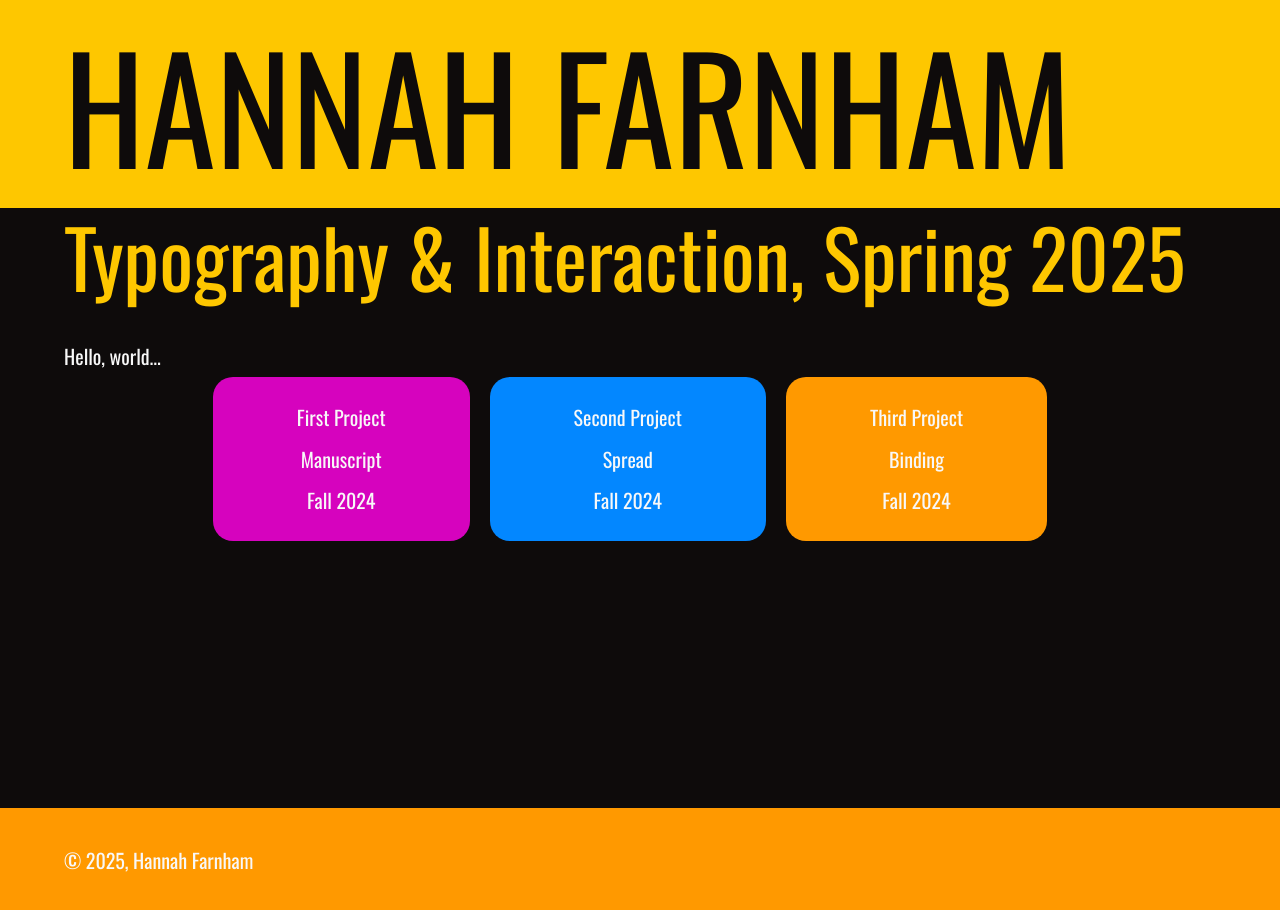
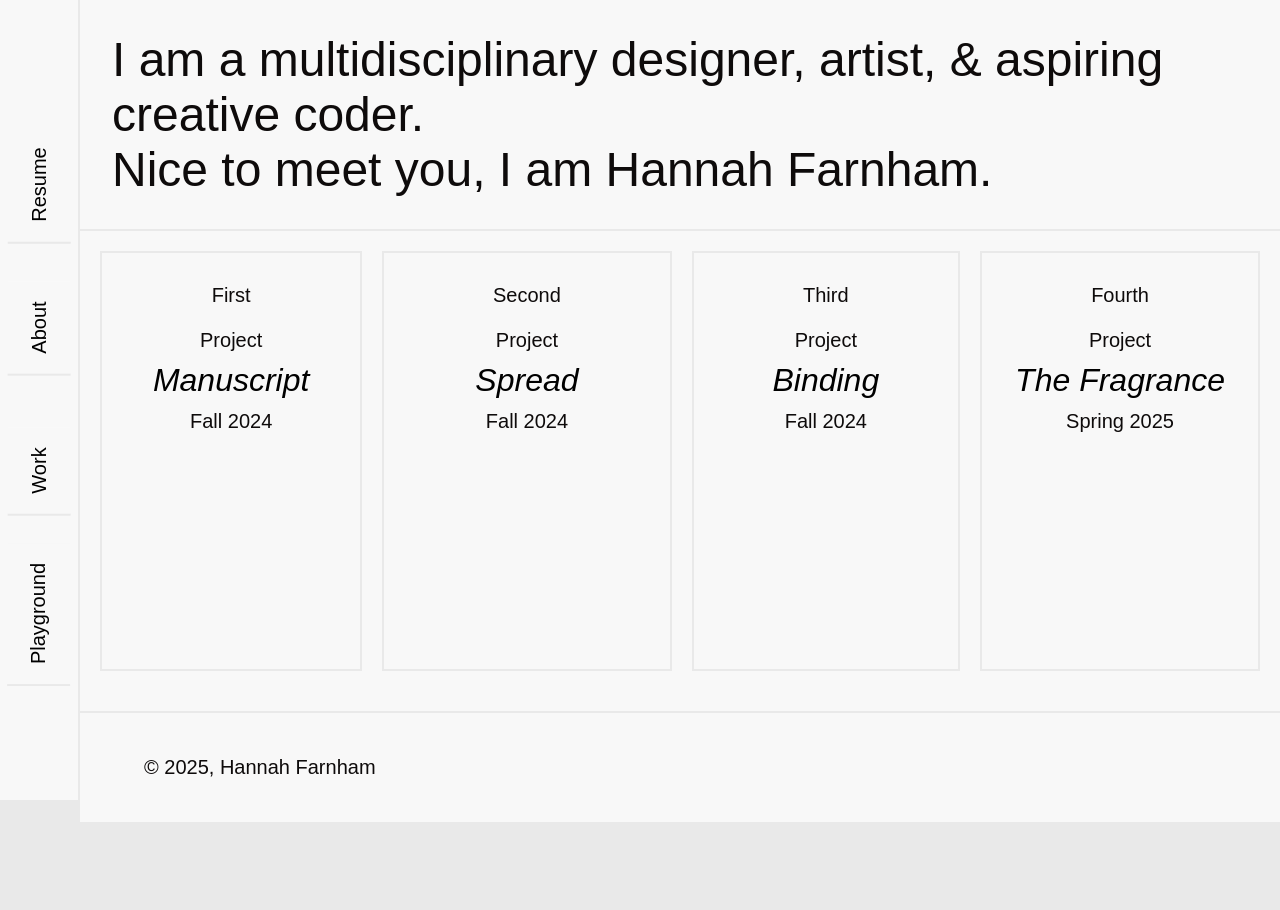
Before and after one commit to Hannah-Farnham/hannah-farnham.github.io, a plain HTML site: page index.html in a window 1280 px wide. After the commit the page ends 822 px from the top, so only its background shows below. Drawn offline with nearby package versions, Linux system fonts and the light colour scheme; a web font is replaced by a local one.

Commit message:
Updating

```diff
--- a/assets/common.css
+++ b/assets/common.css
@@ -20,75 +20,75 @@
 
 	--color-dark: #0e0b0b;
 	--color-light: #f8f8f8;
+	--color-light-grey: #E9E9E9;
 	--color-yellow: #FEC700;
 	--color-orange: #FF9900;
 	--color-blue: #0387FF;
 	--color-pink: #D603BE;
 
 	/* Fonts */
-	--font-1: "Oswald", serif;
-
-
+	--font-1: "aktiv-grotesk", sans-serif;
 }
 
 body{
-	background-color: var(--color-dark);
+	background-color: var(--color-light-grey);
 	font-family: var(--font-1);
 }
 
+nav{
+	background-color: var(--color-light);
+
+		a{
+			background-color: var(--color-light);
+			border-left: var(--color-light-grey) 2px solid;
+		}
+	}
+
+
+
 header{
-	background-color: var(--color-yellow);
-	padding: var(--size-4);
-	padding-block: var(--size-2);
-	text-transform: uppercase;
+	padding: var(--size-2);
+	background-color: var(--color-light);
+	margin-bottom: 2px;
 }
 
 h1{
 	color: var(--color-dark);
-	font-size: var(--size-8);
-	line-height: var(--size-8);
+	font-size: var(--size-3);
 }
 
-h2{
-	color:var(--color-yellow);
-	font-size: var(--size-5);
-	line-height: var(--size-6);
-	padding-inline: var(--size-4);
-	margin-bottom: var(--size-2);
-}
-
-section{
-	block-size: 75vh;
+h3{
+	font-size: var(--size-2);
 }
 
 p{
-	color: var(--color-light);
+	color: var(--color-dark);
 	font-size: var(--size-1);
 	padding-inline: var(--size-4);
 	line-height: 4ch;
 }
 
+em{
+	font-style: italic;
+}
+
+.inline-links{
+	background-color: var(--color-light);
+	padding: var(--size-1);
+}
+
+#portfolio-blocks{
+	padding: var(--size-1);
+	text-align: center;
+	background-color: var(--color-light);
+	border: var(--color-light-grey) solid 2px;
+	margin-bottom: var(--size-1);
+}
+
 footer{
 	padding-block: var(--size-2);
-	background-color: var(--color-orange);
-}
-
-li{
-	background-color: var(--color-blue);
-	margin-bottom: var(--size-1);
-	padding: var(--size-1);
-	margin-right: var(--size-1);
-	align-items: center;
-	text-align: center;
-	border-radius: var(--size-1);
-}
-
-#Manuscript{
-	background-color: var(--color-pink);
-}
-
-#Binding{
-	background-color: var(--color-orange);
+	background-color: var(--color-light);
+	margin-top: 2px;
 }
 
 @media (min-width: 600px) {
@@ -110,7 +110,32 @@ li{
 
 	}
 
+	body{
+		display: grid;
+		grid-template-columns: 80px 1fr;
+		grid-template-rows: 100vh;
+	}
+
+	nav{
+		margin-right: 2px;
+		display: flex;
+		flex-direction: column;
+		align-items: center;
+		justify-content: center;
+		gap: var(--size-5);
+
+			a{
+				transform: rotate(-90deg);
+				padding: var(--size-1);
+				text-align: center;
+				font-size: var(--size-1);
+			}
+		}
+
 	.inline-links{
 		display: flex;
-		justify-content: center;	}
+		justify-content: center;
+		gap: var(--size-1);
+		height: 60vh;
+	}
 }
--- a/index.html
+++ b/index.html
@@ -14,41 +14,60 @@
 		<link rel="preconnect" href="https://fonts.googleapis.com">
 		<link rel="preconnect" href="https://fonts.gstatic.com" crossorigin>
 		<link href="https://fonts.googleapis.com/css2?family=Oswald:wght@200..700&display=swap" rel="stylesheet">
+		<link rel="stylesheet" href="https://use.typekit.net/iwu3uep.css">
 
 	</head>
 	<body>
+		<nav>
+			<a>
+				Resume
+			</a>
+			<a>
+				About
+			</a>
+			<a>
+				Work
+			</a>
+			<a>
+				Playground
+			</a>
+		</nav>
+		<section>
 			<header>
 				<h1>
-				Hannah Farnham
+					I am a multidisciplinary designer, artist, & aspiring creative coder.
+					<br>
+					Nice to meet you, I am Hannah Farnham.
 				</h1>
 			</header>
 			<section>
-			<h2>
-				Typography & Interaction, Spring 2025
-			</h2>
-			<p>
-				Hello, world...
-			</p>
 				<ul class="inline-links">
-				<li id="Manuscript">
+					<li id="portfolio-blocks">
 						<a href="https://hannah-farnham.github.io/manuscript/">
 							<p>First Project</p>
-						<p><em>Manuscript</em></p>
+							<h3><em>Manuscript</em></h3>
 							<p>Fall 2024</p>
 						</a>
 					</li>
-				<li id="Spread">
+					<li id="portfolio-blocks">
 						<a href="https://jennyenn.github.io/spread/">
 							<p>Second Project</p>
-						<p><em>Spread</em></p>
+							<h3><em>Spread</em></h3>
 							<p>Fall 2024</p>
 						</a>
 					</li>
-				<li id="Binding">
+					<li id="portfolio-blocks">
 						<a href="https://hannah-farnham.github.io/binding/">
 							<p>Third Project</p>
-						<p><em>Binding</em></p>
+							<h3><em>Binding</em></h3>
 							<p>Fall 2024</p>
+						</a>
+					</li>
+					<li id="portfolio-blocks">
+						<a href="https://hannah-farnham.github.io/the-fragrance/">
+							<p>Fourth Project</p>
+							<h3><em>The Fragrance</em></h3>
+							<p>Spring 2025</p>
 						</a>
 					</li>
 				</ul>
@@ -58,5 +77,6 @@
 					© 2025, Hannah Farnham
 				</p>
 			</footer>
+		</section>
 	</body>
 </html>
```
Also changed, not shown: 1 other file. Lines whose indentation alone changed are shown as unchanged.
